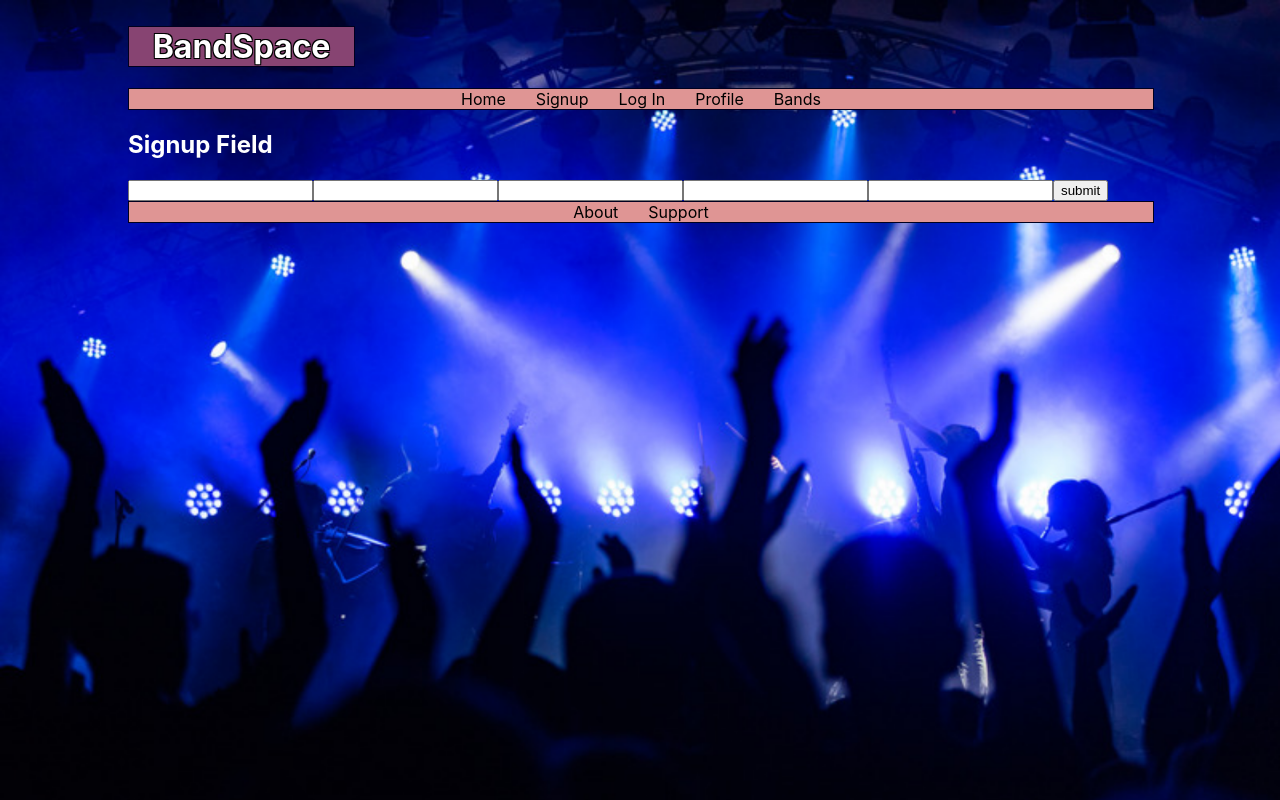
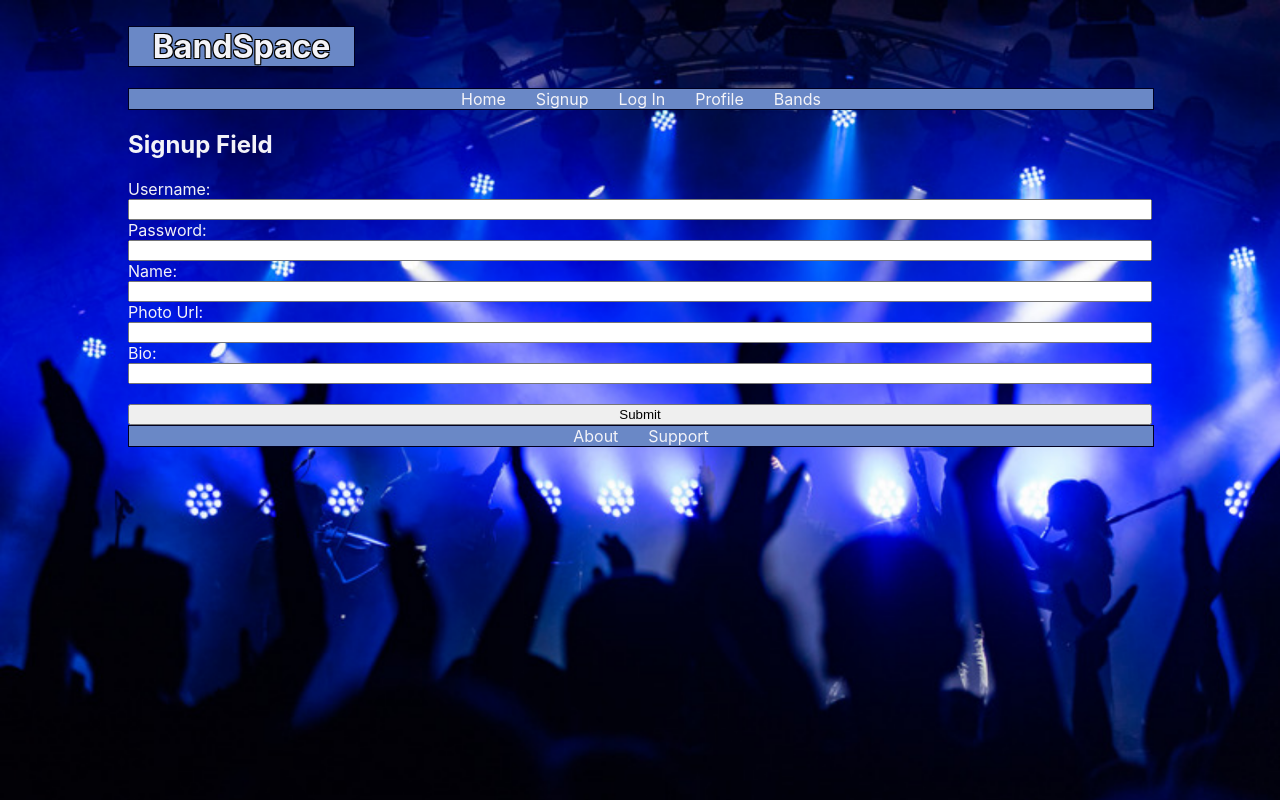
Before and after one commit to Skyvassa/bandspace_frontend, a React (Create React App) app: page /signup in a window 1280 px wide. Built offline with nearby package versions, Linux system fonts and the light colour scheme; no server answers.

Commit message:
Updated some CSS

```diff
--- a/src/App.css
+++ b/src/App.css
@@ -6,30 +6,30 @@ body {
   background-size: cover;
   background-repeat: no-repeat;
   max-height: 80%;
-  color: white;
+  color: #f3f3f8;
 }
 
 a {
-  color: black;
+  color: #f3f3f8;
   text-decoration: none;
 }
 
 a:hover {
-  color: white;
+  color: #000542;
   text-decoration: underline;
 }
 
 h1 {
   text-align: center;
-  color: white;
+  color: #f3f3f8;
   text-shadow: -1px -1px 0 #000, 1px -1px 0 #000, -1px 1px 0 #000, 1px 1px 0 #000;
-  background: #874472;
+  background: #6a88c6;
   max-width: 225px;
   border: 1px solid #00001F;
 }
 
 ul {
-  background: #DF9594;
+  background: #6a88c6;
   border: 1px solid #00001f;
   list-style: none;
   display: flex;
--- a/src/App.js
+++ b/src/App.js
@@ -73,6 +73,22 @@ class App extends Component {
     })
   }
 
+  createUser = async (evt, userProfile) => {
+    evt.preventDefault();
+
+    const response = await axios.post(`http://localhost:8000/profile/${this.state.user.id}`, {data:userProfile});
+    const newUser = {id:response.data[0].pk, ...response.data[0].fields}
+
+    const users = this.state.users;
+
+    users.push(newUser);
+
+    this.setState({
+      users
+    })
+    this.props.history.push('/profile');
+  }
+
 
   render() {
     return (
--- a/src/Components/Bands/Bands.js
+++ b/src/Components/Bands/Bands.js
@@ -7,13 +7,13 @@ import SignupBand from '../SignupBand/SignupBand';
 const Bands = (props) => {
     return (
         <div>
-            <h1><Link to ='/bandsignup'>Create A Band</Link></h1>
             {props.bands.map(band =>
                 <Band band={band} updateBand={props.updateBand}/>
             )}
             <Route path='/bandsignup' render ={() =>
             <SignupBand />
           } />
+            <h1><Link to ='/bandsignup'>Create A Band</Link></h1>
         </div>
     )
 }
--- /dev/null
+++ b/src/Components/Signup/Signup.css
@@ -0,0 +1,4 @@
+.signup {
+    display: flex;
+    flex-direction: column;
+}
--- a/src/Components/Signup/Signup.js
+++ b/src/Components/Signup/Signup.js
@@ -1,4 +1,5 @@
 import React, {useState} from 'react';
+import './Signup.css';
 
 const Signup = (props) => {
     const [content, updateContent] = useState({
@@ -15,43 +16,44 @@ const Signup = (props) => {
     return (
         <div>
             <h2>Signup Field</h2>
-            <form onSubmit={(evt) => props.createUser(evt, content)}>
-                <input className='username'
+            <form className="signup" onSubmit={(evt) => props.createUser(evt, content)}>
+                Username:<input className='username'
                     type="textbox"
                     maxLength="50"
                     name="username"
                     value={content.username}
                     onChange={onChange}
                 />
-                    <input className='password'
+                Password:<input className='password'
                     type="password"
                     maxLength="50"
                     name="password"
                     value={content.password}
                     onChange={onChange}
                 />
-                    <input className='name'
+                Name:<input className='name'
                     type="textbox"
                     maxLength="100"
                     name="name"
                     value={content.name}
                     onChange={onChange}
                 />
-                    <input className='photo'
+                Photo Url:<input className='photo'
                     type="textbox"
                     name="photo"
                     value={content.photo}
                     onChange={onChange}
                 />
-                    <input className='bio'
+                Bio:<input className='bio'
                     type="textbox"
                     name="bio"
                     value={content.bio}
                     onChange={onChange}
                 />
+                <br></br>
                 <input
                     type="submit"
-                    value="submit"
+                    value="Submit"
                 />
             </form>
         </div>
```
Also changed, not shown: src/Components/SignupBand/SignupBand.js (+4 -4 lines).
